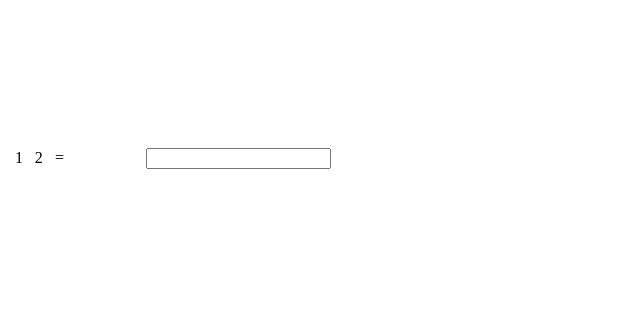
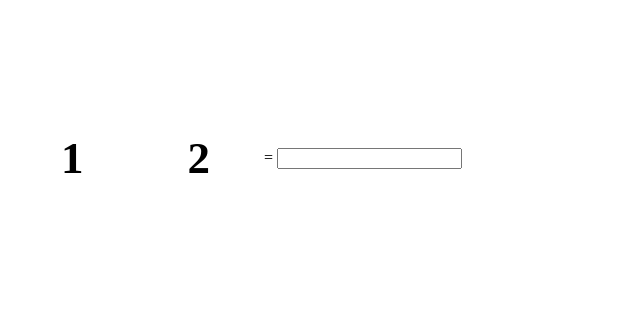
Before and after one commit to scampcoder/addition-game, a plain HTML site: page index.html in a window 1280 px wide. Shown: the whole page, without its empty margins (0-640 px from the left). Drawn offline with Linux system fonts and the light colour scheme.

Commit message:
Add numbers class and style

```diff
--- a/index.html
+++ b/index.html
@@ -12,10 +12,10 @@
       <table>
         <tr>
           <td>
-            <div id="number1">1</div>
+            <div id="number1" class="numbers">1</div>
           </td>
           <td>
-            <div id="number2">2</div>
+            <div id="number2" class="numbers">2</div>
           </td>
           <td>
             <div>=</div>
--- a/style.css
+++ b/style.css
@@ -3,3 +3,10 @@ table {
   height: 300px;
   text-align: center;
 }
+
+.numbers {
+  font-size: 45px;
+  font-weight: bold;
+  border: 5px;
+  padding: 50px;
+}
```
